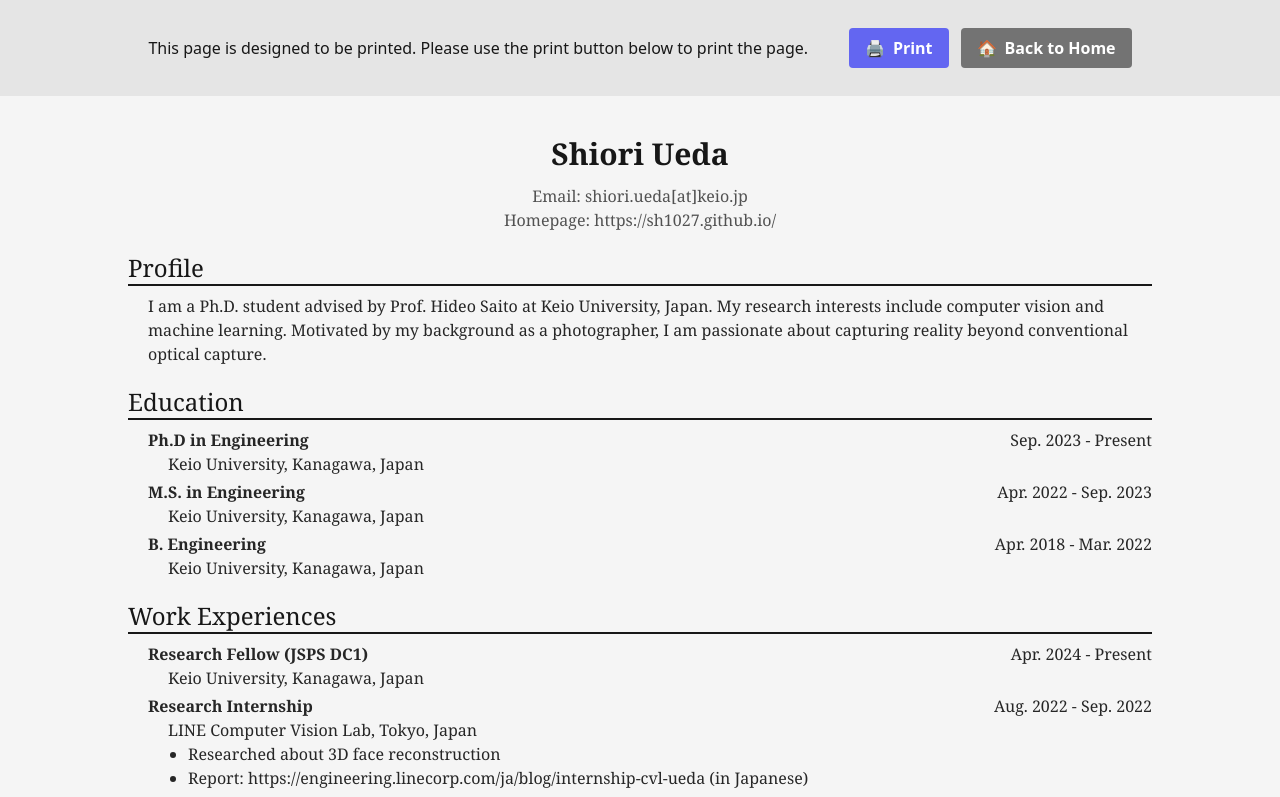
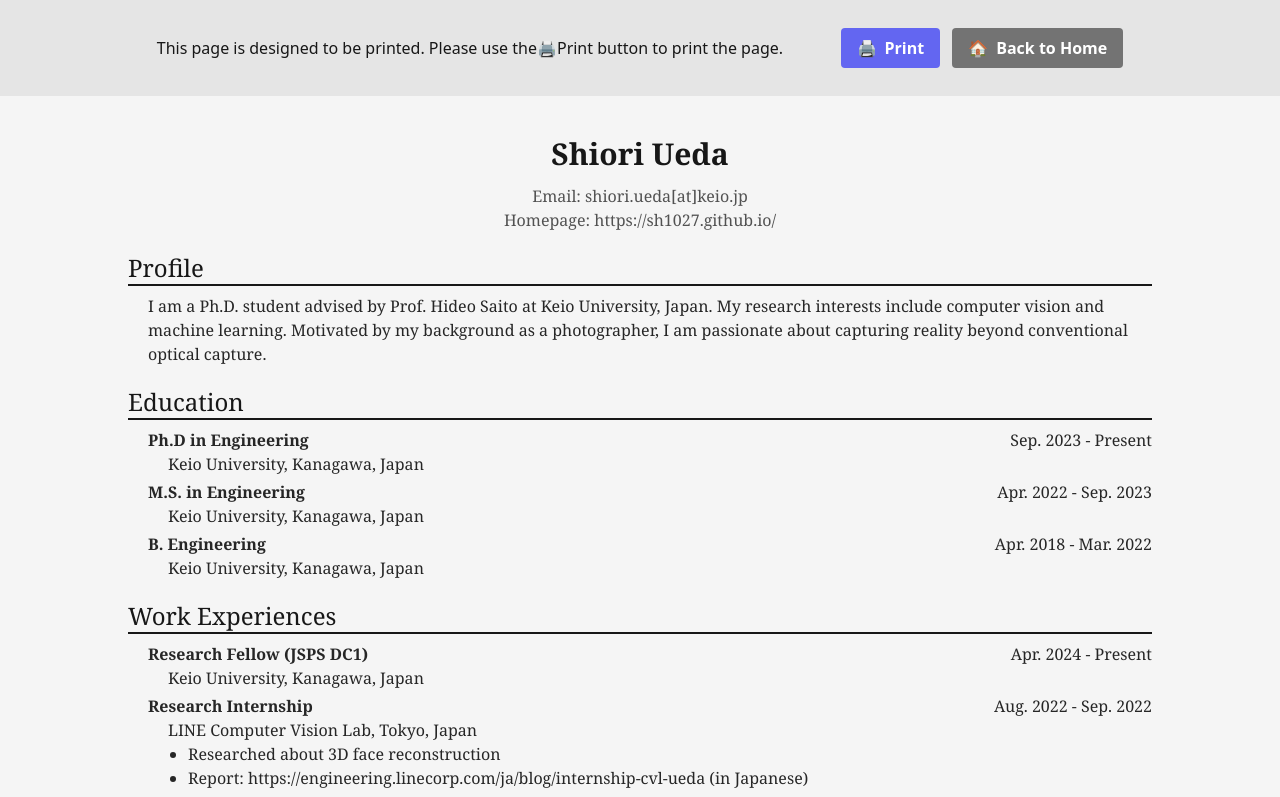
Before and after one commit to sh1027/sh1027.github.io, a Next.js app: page /cv in a window 1280 px wide. Shown: the top 797 px of the page. Built offline with nearby package versions, Linux system fonts and the light colour scheme.

Commit message:
Update print instructions in cv/page.tsx

```diff
--- a/src/app/cv/page.tsx
+++ b/src/app/cv/page.tsx
@@ -15,8 +15,9 @@ export default function Home() {
         <div className="max-w-screen-lg mx-auto flex items-center justify-between flex-wrap">
           <div className="mx-auto">
             <p className="text-base text-neutral-900 text-center">
-              This page is designed to be printed. Please use the print button
-              below to print the page.
+              This page is designed to be printed. Please use the
+              <span className="text-nowrap">🖨️Print</span> button to print the
+              page.
             </p>
           </div>
           <div className="flex flex-wrap justify-center py-2 space-x-3 mx-auto">
```
